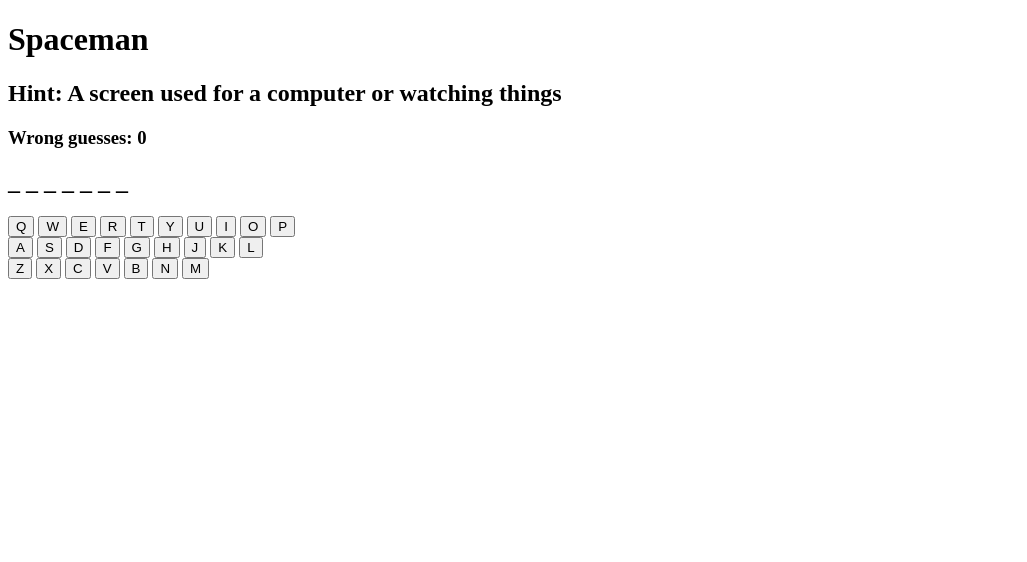
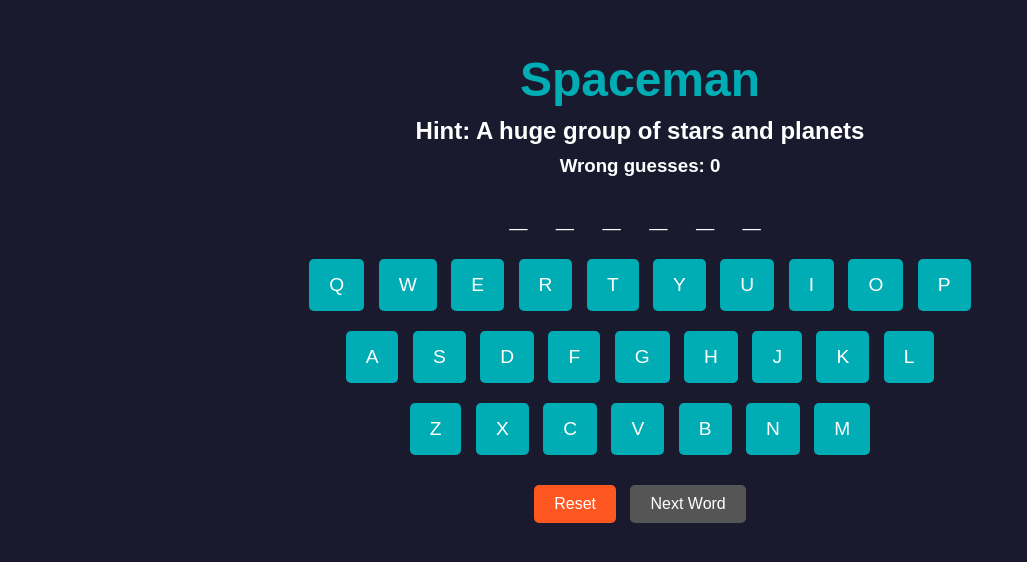
Before and after one commit to mohammedrashed1/spaceman-project, a plain HTML site: page index.html in a window 1280 px wide. Shown: the whole page, without its empty margins (0-1027 px from the left). Drawn offline with Linux system fonts and the light colour scheme.

Commit message:
add lose logic, reset & next word buttons and style

```diff
--- a/css/style.css
+++ b/css/style.css
@@ -0,0 +1,71 @@
+
+body {
+    font-family: Arial, sans-serif;
+    text-align: center;
+    background-color: #1a1a2e;
+    color: #fff;
+    margin: 0;
+    padding: 20px;
+}
+
+h1 {
+    font-size: 3em;
+    margin-bottom: 10px;
+    color: #00adb5;
+}
+
+h2, h3 {
+    margin: 10px 0;
+}
+
+#displayWord {
+    font-size: 2em;
+    letter-spacing: 10px;
+    margin: 20px 0;
+}
+
+.row {
+    margin: 10px 0;
+}
+
+.key {
+    padding: 15px 20px;
+    margin: 5px;
+    font-size: 1.2em;
+    border: none;
+    border-radius: 5px;
+    background-color: #00adb5;
+    color: #fff;
+    cursor: pointer;
+    transition: 0.2s;
+}
+
+.key:hover {
+    background-color: #008891;
+}
+
+.key:disabled {
+    background-color: #393e46;
+    cursor: not-allowed;
+}
+
+#resetBtn, #nextBtn {
+    padding: 10px 20px;
+    margin: 15px 5px;
+    font-size: 1em;
+    border: none;
+    border-radius: 5px;
+    background-color: #ff5722;
+    color: #fff;
+    cursor: pointer;
+    transition: 0.2s;
+}
+
+#resetBtn:hover, #nextBtn:hover {
+    background-color: #e64a19;
+}
+
+#nextBtn:disabled {
+    background-color: #555;
+    cursor: not-allowed;
+}
--- a/index.html
+++ b/index.html
@@ -47,6 +47,8 @@
 <button id="key_N" class="key">N</button>
 <button id="key_M" class="key">M</button>
 </div>
+<button id="resetBtn">Reset</button>
+<button id="nextBtn" disabled>Next Word</button>
 
 </body>
 </html>
--- a/js/app.js
+++ b/js/app.js
@@ -11,91 +11,85 @@ const words = [
   "MONITOR"
 ]
 const hintH2 = document.querySelector("#h2")
-const displayWord = document.querySelector("#displayWord");
+const displayWord = document.querySelector("#displayWord")
 const keys = document.querySelectorAll(".key")
 const result = document.querySelector("#winlose")
-const wrongCount = document.querySelector("#wrongCount");
+const wrongCount = document.querySelector("#wrongCount")
+const resetBtn = document.querySelector("#resetBtn")
+const nextBtn = document.querySelector("#nextBtn")
 
-let wrong = 0;
-
-let cpuChoice = Math.floor(Math.random() * 10)
-
-let word = words[cpuChoice]
-
-let letters = word.split("")
-
-let hint;
-
-let answer = Array(word.length).fill("_")
-console.log(answer)
-console.log(letters)
+let wrong = 0
+let cpuChoice
+let word
+let letters
+let answer
 
 function discerption(){
-if(word === "GRAVITY"){
-    hint = "Hint: The force that pulls objects toward the ground"
-} else if(word === "STATION"){
-    hint = "Hint: A place where people or trains stop"
-} else if(word === "ROCKET"){
-    hint = "Hint: Something that flies fast into space"
-} else if(word === "GALAXY"){
-    hint = "Hint: A huge group of stars and planets"
-} else if(word === "DIAMOND"){
-    hint = "Hint: A shiny, valuable gemstone"
-} else if(word === "SUNRISE"){
-    hint = "Hint: When the sun rises in the morning"
-} else if(word === "ELECTRIC"){
-    hint = "Hint: Something that works with electricity"
-} else if(word === "JOURNEY"){
-    hint = "Hint: A long trip or adventure"
-} else if(word === "PICTURE"){
-    hint = "Hint: An image or a photo you can see"
-} else if(word === "MONITOR"){
-    hint = "Hint: A screen used for a computer or watching things"
+  const hints = {
+    GRAVITY: "Hint: The force that pulls objects toward the ground",
+    STATION: "Hint: A place where people or trains stop",
+    ROCKET: "Hint: Something that flies fast into space",
+    GALAXY: "Hint: A huge group of stars and planets",
+    DIAMOND: "Hint: A shiny, valuable gemstone",
+    SUNRISE: "Hint: When the sun rises in the morning",
+    ELECTRIC: "Hint: Something that works with electricity",
+    JOURNEY: "Hint: A long trip or adventure",
+    PICTURE: "Hint: An image or a photo you can see",
+    MONITOR: "Hint: A screen used for a computer or watching things"
+  }
+  hintH2.textContent = hints[word]
 }
-hintH2.textContent = hint
+
+function initGame(){
+  wrong = 0
+  wrongCount.textContent = "Wrong guesses: 0"
+  result.textContent = ""
+  cpuChoice = Math.floor(Math.random() * words.length)
+  word = words[cpuChoice]
+  letters = word.split("")
+  answer = Array(word.length).fill("_")
+  displayWord.textContent = answer.join(" ")
+  discerption()
+  keys.forEach(btn => btn.disabled = false)
+  nextBtn.disabled = true
 }
 
 function checkAnswer() {
   keys.forEach(button => {
     button.addEventListener("click", () => {
-      const letter = button.textContent;
-
-      if (letters.includes(letter)) {
+      const letter = button.textContent
+      if (letters.includes(letter)){
         result.textContent = "Correct select"
-
-        letters.forEach((ltr, index) => {
-          if (ltr === letter) {
-            answer[index] = letter
-          }
+        letters.forEach((ltr,index)=>{
+          if(ltr===letter) answer[index]=letter
         })
-
-        displayWord.textContent = answer.join(" ");
+        displayWord.textContent = answer.join(" ")
       } else {
+        wrong++
+        wrongCount.textContent = `Wrong guesses: ${wrong}`
         result.textContent = "Wrong select"
-        wrong++;
-        wrongCount.textContent = `Wrong guesses: ${wrong}`;
-
+        if(wrong===6){
+          result.textContent="You Lose ❌"
+          keys.forEach(btn=>btn.disabled=true)
+          nextBtn.disabled=false
+        }
       }
-
       button.disabled = true
       checkWinLose()
     })
   })
-
-}
-function checkWinLose(){
-if (!answer.includes("_")) {
-  result.textContent = "You Win 🎉"
-  keys.forEach(btn => btn.disabled = true)
-}
 }
 
-displayWord.textContent = answer.join(" ")
+function checkWinLose(){
+  if(!answer.includes("_")){
+    result.textContent="You Win 🎉"
+    keys.forEach(btn=>btn.disabled=true)
+    nextBtn.disabled=false
+  }
+}
 
+resetBtn.addEventListener("click", initGame)
+nextBtn.addEventListener("click", initGame)
 
-
-
-
-console.log(word)
-discerption()
+initGame()
 checkAnswer()
```
